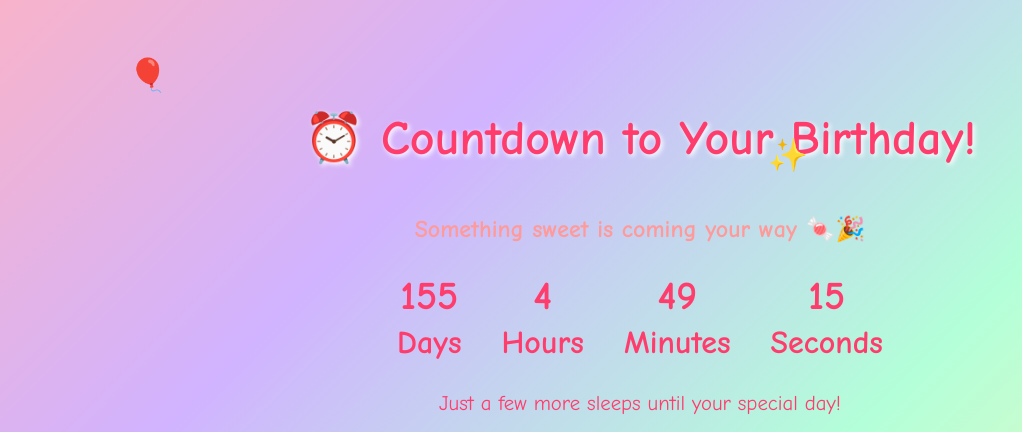
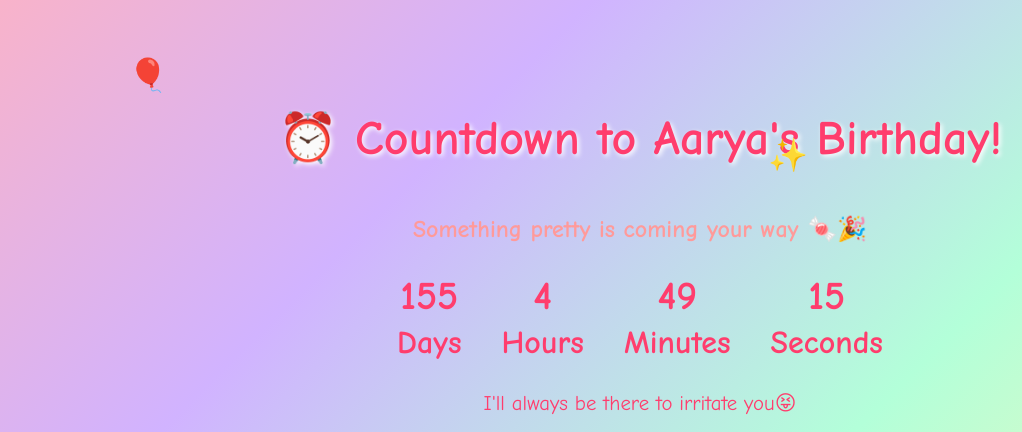
Before and after one commit to amnakhalid098-hub/my-website, a plain HTML site: page index.html in a window 1280 px wide. Shown: the part 102-534 px from the top of the page, 0-1022 px from the left. Drawn offline with Linux system fonts and the light colour scheme.

Commit message:
Update index.html

```diff
--- a/index.html
+++ b/index.html
@@ -93,8 +93,8 @@
 </head>
 <body>
 
-  <h1>⏰ Countdown to Your Birthday!</h1>
-  <h3>Something sweet is coming your way 🍬🎉</h3>
+  <h1>⏰ Countdown to Aarya's Birthday!</h1>
+  <h3>Something pretty is coming your way 🍬🎉</h3>
 
   <div id="timer">
     <div class="time-section">
@@ -116,7 +116,7 @@
   </div>
 
   <!-- Pre-birthday messages -->
-  <div class="message" id="msg1">Just a few more sleeps until your special day!</div>
+  <div class="message" id="msg1">I'll always be there to irritate you😝</div>
   <div class="message" id="msg2">Keep counting… 🎁</div>
   <div class="message" id="msg3">I can’t wait to celebrate YOU! 💖</div>
 
```
